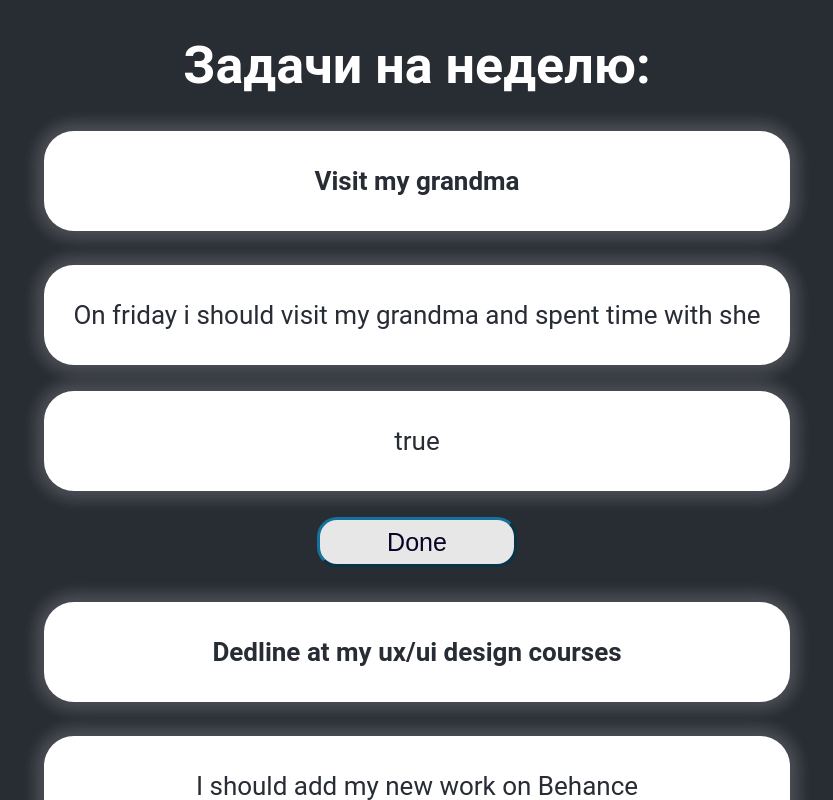
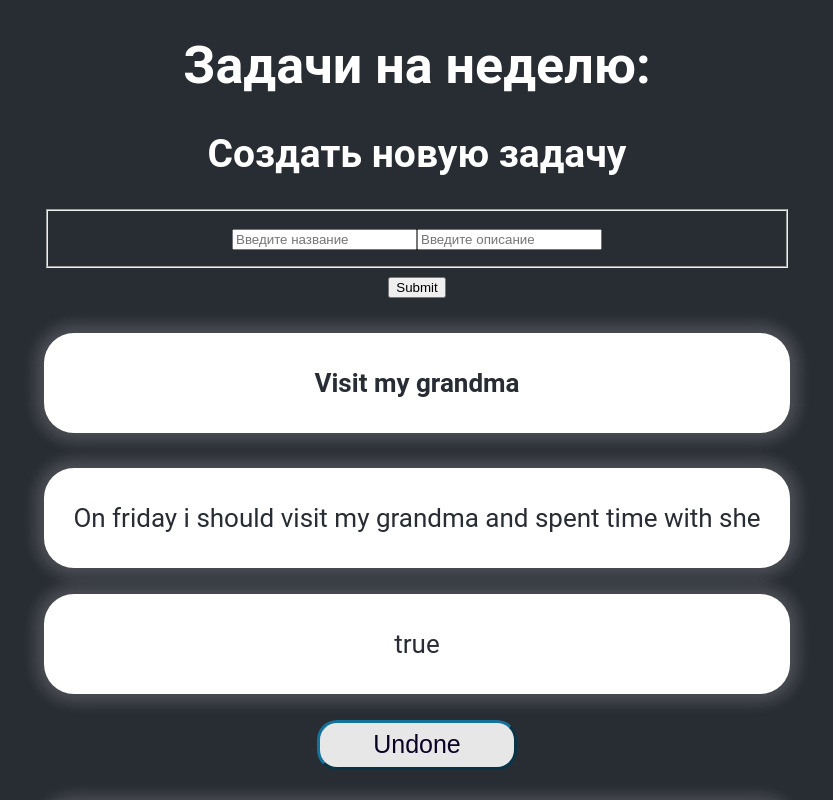
Before and after one commit to youngprogger/ToDoList, a React (Create React App) app: page / in a window 1280 px wide. Shown: the top 800 px of the page, without its empty margins (223-1056 px from the left). Built offline with nearby package versions, Linux system fonts and the light colour scheme.

Commit message:
работает кнопка, меняющая в стейте completed у задачи. Работает функционал добавления новых задач

```diff
--- a/src/App.js
+++ b/src/App.js
@@ -1,20 +1,9 @@
 import './App.css';
 import React from 'react';
 
+import TaskList from './components/TaskList/TaskList'
+import TaskAdd from './components/TaskAdd/TaskAdd'
 
-
-function App() {
-  return (
-    <div className="App">
-      <header className="App-header">
-        <div>
-        <div><h1>Задачи на неделю:</h1></div>
-          <MyTodoList/>
-        </div>
-      </header>
-    </div>
-  );
-}
 class MyTodoList extends React.Component {
   state = {
     tasks: [{
@@ -55,39 +44,67 @@ class MyTodoList extends React.Component {
     }
   ]
   };
-  clickHandler = () => {
-    return console.log(`Task ${this.state.id} completed status = ${this.state.completed}`)
+
+  // СОЗДАТЬ НОВУЮ ЗАДАЧУ
+  submitHandler = (event) => {
+    event.preventDefault()
+
+    const name = document.getElementsByName('taskName')[0].value // инпут названия таска
+    const description = document.getElementsByName('taskDescription')[0].value // инпут описания таска
+
+    description&&name ? this.setState( (prevState) => { // если поля desription и name заполнены..
+      const newTasksArr = [...prevState.tasks] // дублируем таски из стейта
+      const tasksLastID = newTasksArr.length // присвоем IDшник новой таске = +1 к последнему таскID из стейта
+      newTasksArr[tasksLastID] = { // если name и desciption заполнены..
+        id: tasksLastID+1, // то творим новый объект для нового таска
+        name: name,
+        description: description,
+        completed: false
+      }
+
+      return {
+        tasks: newTasksArr //.. то обновляем стейт
+      }
+    })
+    : alert('Enter name and description!') // ..а если пусты, то алёртим пользователя, чтобы тот внес данные
+  }
+
+  // СМЕНИТЬ СТАТУС ЗАДАЧИ - completed поставить TRUE или FALSE
+  handleTaskStatus = (event) => {
+    const clickedBtn = event.target
+    const taskID = clickedBtn.closest('div').id
+    this.setState((prevState) => {
+      const newTasksArr = [...prevState.tasks] // дублируем стейт
+      newTasksArr[taskID-1] = { ...newTasksArr[taskID-1], completed: !prevState.tasks[taskID-1].completed } // инвертируем булевое значение
+      return {
+        tasks: newTasksArr // сетим новым стейт
+      }
+    })
   }
 
   render() {
     const tasks = this.state.tasks
+
     return (
-      tasks.map( (task) => {
-        return(
-          <TaskComplete
-            key={task.id}
-            id={task.id}
-            name={task.name}
-            description={task.description}
-            completed={task.completed}
-            onClick={this.clickHandler}
-          />
-        )
-      })
-    )
+      <React.Fragment>
+          <TaskAdd onSubmit={this.submitHandler}/>
+          <TaskList tasksArr={tasks} onClick={this.handleTaskStatus}/>
+      </React.Fragment>)
   }
 }
-const TaskComplete = ({ id, name, description, completed }) => {
-  const handleClick = () => {if (completed === true){completed = false } else {completed = true} return (console.log(`Task ${id} completed status = ${completed}`)) }
 
+
+function App() {
   return (
-    <div id={id}>
-        <h4 className="task">{name}</h4>
-        <p className="task">{description}</p>
-        <p className="task">{completed.toString()}</p>
-        <button className="button1" onClick={handleClick}>Done</button>
+    <div className="App">
+      <header className="App-header">
+        <div>
+        <div><h1>Задачи на неделю:</h1></div>
+          <MyTodoList/>
+        </div>
+      </header>
     </div>
-  )
+  );
 }
 
 
--- /dev/null
+++ b/src/components/Task/Task.js
@@ -0,0 +1,14 @@
+import React from 'react'
+
+const Task = ({ id, name, description, completed, onClick }) => {
+  return (
+      <div id={id}>
+          <h4 className="task">{name}</h4>
+          <p className="task">{description}</p>
+          <p className="task">{completed.toString()}</p>
+          <button className="button1" onClick={onClick}>{!completed ? 'Done' : 'Undone'}</button>
+      </div>
+    )
+  }
+
+export default Task
--- /dev/null
+++ b/src/components/TaskAdd/TaskAdd.js
@@ -0,0 +1,46 @@
+import React from 'react'
+
+class TaskInput extends React.Component {
+    state = {
+      taskName: '',
+      taskDescription: '',
+    }
+
+    handleChange = (event) => {
+      const { value, name } = event.currentTarget
+      this.setState({ [name]: value })
+    }
+
+    render() {
+
+      return (
+        <fieldset>
+          <input required
+              value={this.state.name}
+              name="taskName"
+              placeholder='Введите название'
+              onChange={this.handleChange}
+          />
+          <input required
+              value={this.state.description}
+              name='taskDescription'
+              placeholder='Введите описание'
+              onChange={this.handleChange}
+          />
+        </fieldset>
+      )
+    }
+  }
+
+  const TaskAdd = ({onSubmit}) => {
+    return (
+        <form>
+            <h2>Создать новую задачу</h2>
+            <TaskInput/>
+            <button name='Submit' onClick={onSubmit}>Submit</button>
+        </form>
+    )
+  }
+
+
+  export default TaskAdd
--- /dev/null
+++ b/src/components/TaskList/TaskList.js
@@ -0,0 +1,21 @@
+import React from 'react'
+import Task from '../Task/Task'
+
+const TaskList = ({tasksArr, onClick}) => {
+    return (
+        tasksArr.map( (task) => {
+            return (
+                <Task
+                    key={task.id}
+                    id={task.id}
+                    name={task.name}
+                    description={task.description}
+                    completed={task.completed}
+                    onClick={onClick}
+                />
+            )
+        })
+    )
+}
+
+export default TaskList
```
